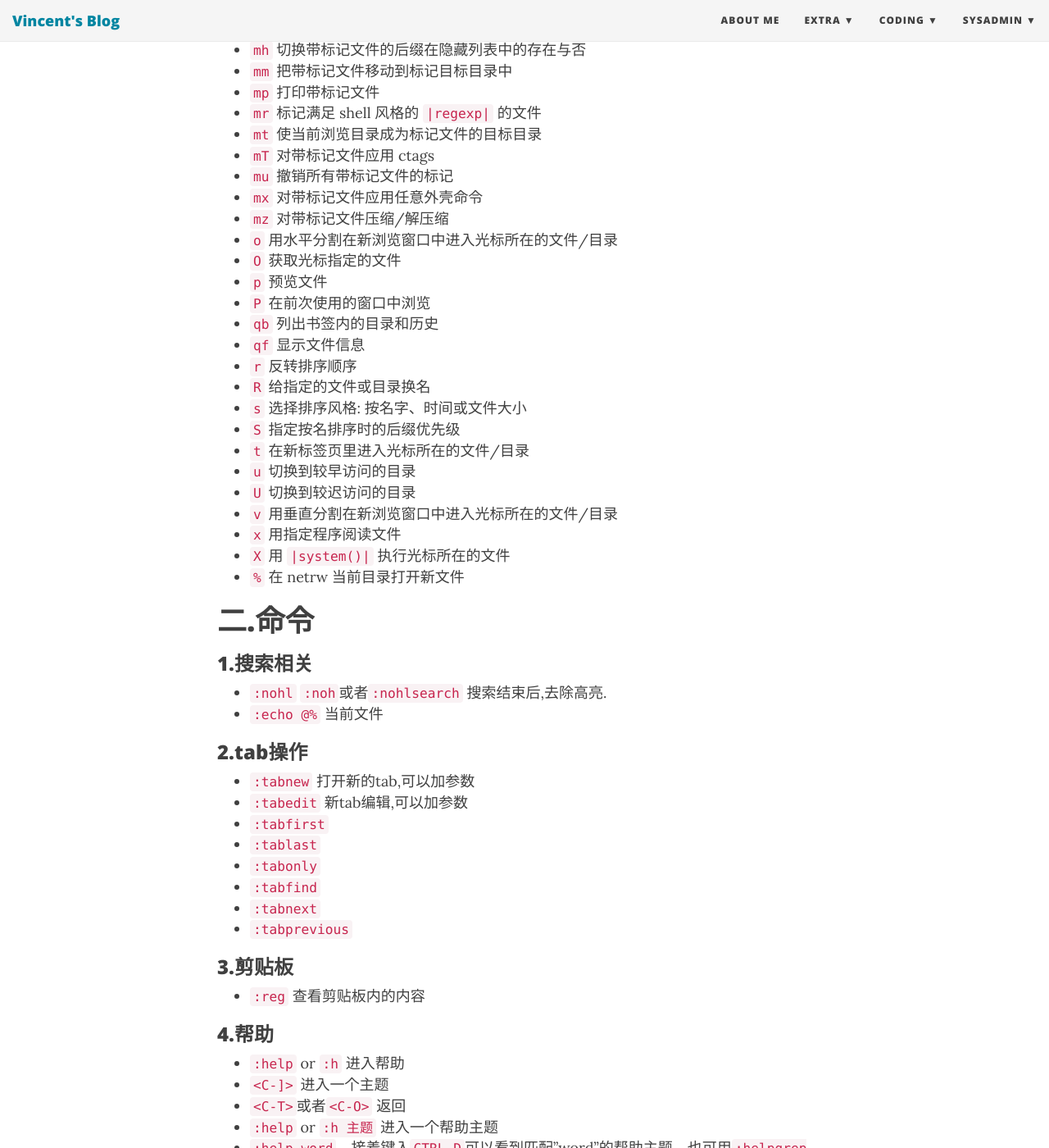
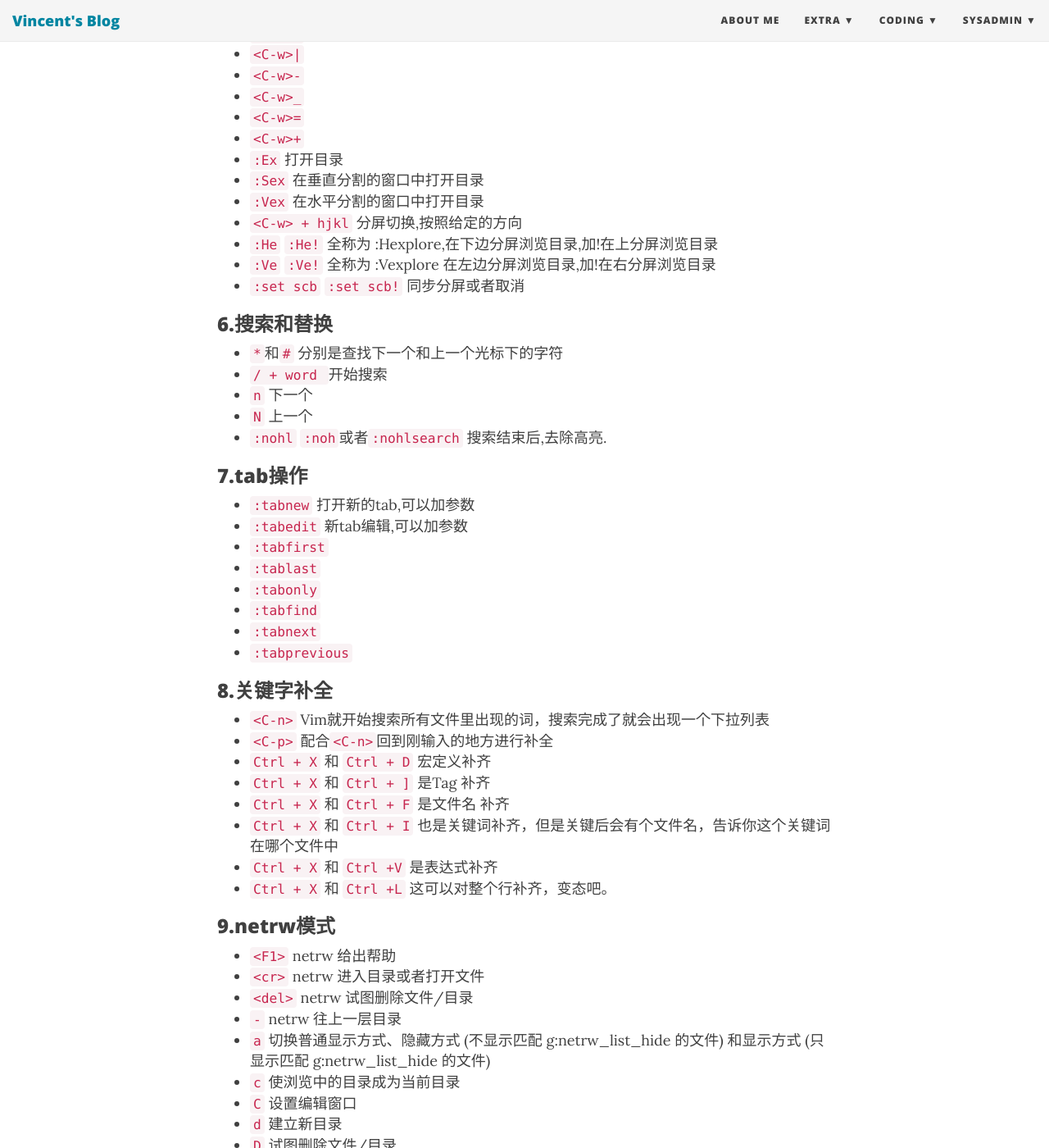
Before and after one commit to rainytooo/rainytooo.github.io, a Jekyll site: the page built from _posts/2017/05/2017-05-24-vim-shortcut-and-commands.md, in a window 1280 px wide and 1400 px high, scrolled down 2878 px. Shown: the whole window at 82% size. Built offline with Jekyll 4.4.1, drawn with Linux system fonts in a browser that asks for light colours; nearby versions of some CDN libraries; comment, search, counter and statistics services are not loaded; some of the changed text lies outside the part shown.

Commit message:
2017年 5月25日 星期四 11时57分38秒 CST

```diff
--- a/_posts/2017/05/2017-05-24-vim-shortcut-and-commands.md
+++ b/_posts/2017/05/2017-05-24-vim-shortcut-and-commands.md
@@ -9,97 +9,162 @@
 
 # 一.快捷键
 
+* 1.编辑
+* 2.剪贴板
+* 3.缓冲区
+* 4.移动
+* 5.窗口操作
+* 6.搜索和替换
+* 7.tab操作
+* 8.关键字补全
+* 9.netrw模式
+* 10.帮助
+* 11.其它
+
+
 ### 1.编辑
 
-* `i` 					在光标的字之前
-* `a`					在光标的字之后
-* `I` 					在光标的行首
-* `A` 					在光标的行尾
-* `s`				    删除光标所在行
-* `S`				    删除整行
-* `u`				    撤销
-* `ctrl + r`			反撤销
-* `x`				    向后删除
-* `X`				    向前删除
+* `i`                   在光标的字之前
+* `a`                   在光标的字之后
+* `I`                   在光标的行首
+* `A`                   在光标的行尾
+* `s`                   删除光标所在行
+* `S`                   删除整行
+* `u`                   撤销
+* `ctrl + r`            反撤销
+* `x`                   向后删除
+* `X`                   向前删除
 * `c`
 * `C`                   替换整行
-* `d + w`				删除光标右边的单词,  而且在黏贴板 按p可以粘贴出来
-* `dd`				    删除一行,光标所在的行
-* `行数dd`				删除指定数量的行
-* `r`				    替换
-* `o`				    在当前行的下面插入一行
-* `O`				    在当前行的上面插入一行
+* `d + w`               删除光标右边的单词,  而且在黏贴板 按p可以粘贴出来
+* `dd`                  删除一行,光标所在的行
+* `行数dd`              删除指定数量的行
+* `r`                   替换
+* `o`                   在当前行的下面插入一行
+* `O`                   在当前行的上面插入一行
 * "多次重复插入字符,比如 3i 然后输入单词go 再按esc就可以得到 gogogo"
-* `guu`				    小写(行)
-* `gUU`				    大写(行)
-* `g~~`				    翻转大小写(行)
+* `guu`                 小写(行)
+* `gUU`                 大写(行)
+* `g~~`                 翻转大小写(行)
 * 选中后用o可以在选中文字的前后跳转
+* `>>`                  向右给它进当前行
+* `<<`                  向左缩进当前行
+* `=`                   缩进当前行 （和上面不一样的是，它会对齐缩进）
+* `=%`                  把光标位置移到语句块的括号上，然后按=%，缩进整个语句块（%是括号匹配）
+* `G=gg` 或 `gg=G`      缩进整个文件（G是到文件结尾，gg是到文件开头）
 
 
 ### 2.剪贴板
 
-* `yy`				    复制一行
-* `行数yy`				复制一行多次
-* `p`				    粘贴粘贴板的第一个
-* `数字p`				粘贴粘贴板的第N个
+* `yy`                  复制一行
+* `行数yy`              复制一行多次
+* `p`                   粘贴粘贴板的第一个
+* `数字p`               粘贴粘贴板的第N个
+* `:reg`                查看剪贴板内的内容
 
 
+### 3.缓冲区
+
+* `:ls`                 查看缓冲区所有文件
+    + 用`:ls`以后，在文件的前面会有一些标记
+        - `–` （非活动的缓冲区）
+        - `a` （当前被激活缓冲区）
+        - `h` （隐藏的缓冲区）
+        - `%` （当前的缓冲区）
+        - `#` （交换缓冲区）
+        - `=` （只读缓冲区）
+        - `+` （已经更改的缓冲区）
+* `:buffer [num]` 或者 `:buffer src/http/ngx_http.c`    直接切换缓冲区文件
+* `:bnext`              缩写 :bn
+* `:bprevious`          缩写 :bp
+* `:blast`              缩写 :bl
+* `:bfirst`             缩写 :bf
+* `:cd xx`              切换
+* `:pwd`                查看工作目录
 
 
-### 3.移动
+### 4.移动
 
 * `M`                   当前屏幕中间
 * `L`                   底部
 * `H`                   顶部
 * `G`                   文件底部, `gg`文件顶部
-* `h`				    向左
-* `j`				    向下
-* `k`				    向上
-* `l`				    向右
-* `ctrl + f`			翻页 向前
-* `ctrl + b`			翻页 向后
-* `ctrl + d`			翻页 向前半页
-* `ctrl + u`			翻页 向后半页
-* `0`			    	移动到行首
-* `$`			    	移动到行尾
-* `^`			    	移动到当前第一个非空字符
-* `%`			    	移动到对应括号
-* `w`			    	下一个word
-* `e`			    	到word的结尾
-* `b`				    上一个word
+* `h`                   向左
+* `j`                   向下
+* `k`                   向上
+* `l`                   向右
+* `ctrl + f`            翻页 向前
+* `ctrl + b`            翻页 向后
+* `ctrl + d`            翻页 向前半页
+* `ctrl + u`            翻页 向后半页
+* `0`                   移动到行首
+* `$`                   移动到行尾
+* `^`                   移动到当前第一个非空字符
+* `%`                   移动到对应括号
+* `w`                   下一个word
+* `e`                   到word的结尾
+* `b`                   上一个word
 * " 所有的移动都可以在前面加上数字来多次移动  比如3w  2b  9l "
-* `数字gg`				移动到指定的行
-* `gg`				    移动到0行
-* `G`				    移动到尾行
-* `gt`				    下一个tab
-* `gT`				    上一个tab
-* `<C-E>`				向下滚屏
-* `<C-Y>`				向上滚屏
-* `zz`				    让你的光标在屏幕最中间
+* `数字gg`              移动到指定的行
+* `gg`                  移动到0行
+* `G`                   移动到尾行
+* `gt`                  下一个tab
+* `gT`                  上一个tab
+* `<C-E>`               向下滚屏
+* `<C-Y>`               向上滚屏
+* `zz`                  让你的光标在屏幕最中间
 * `<C-o>`               跳转上一个文件
 
-### 4.窗口操作
+### 5.窗口操作
 
-* `<C-W>v`				水平拆分
+* `<C-W>v`              水平拆分
+* `<C-W>s`              垂直拆分
 * `<C-w>|`
 * `<C-w>-`
 * `<C-w>_`
 * `<C-w>=`
 * `<C-w>+`
-* `:Ex`	    			打开目录
-* `:Sex`				在垂直分割的窗口中打开目录
-* `:Vex`				在水平分割的窗口中打开目录
+* `:Ex`                 打开目录
+* `:Sex`                在垂直分割的窗口中打开目录
+* `:Vex`                在水平分割的窗口中打开目录
+* `<C-w> + hjkl`        分屏切换,按照给定的方向
+* `:He`  `:He!`         全称为 :Hexplore,在下边分屏浏览目录,加!在上分屏浏览目录
+* `:Ve`  `:Ve!`         全称为 :Vexplore 在左边分屏浏览目录,加!在右分屏浏览目录
+* `:set scb` `:set scb!`    同步分屏或者取消
 
-### 5.查找
+### 6.搜索和替换
 
-* `*`和`#`				分别是查找下一个和上一个光标下的字符
-* `/ + word `			开始搜索
-* `n`				    下一个
-* `N`				    上一个
+* `*`和`#`              分别是查找下一个和上一个光标下的字符
+* `/ + word `           开始搜索
+* `n`                   下一个
+* `N`                   上一个
+* `:nohl` `:noh`或者`:nohlsearch`       搜索结束后,去除高亮.
 
 
 
-### netrw模式
+### 7.tab操作
+
+* `:tabnew`                 打开新的tab,可以加参数
+* `:tabedit`                新tab编辑,可以加参数
+* `:tabfirst`
+* `:tablast`
+* `:tabonly`
+* `:tabfind`
+* `:tabnext`
+* `:tabprevious`
+
+### 8.关键字补全
+
+* `<C-n>`               Vim就开始搜索所有文件里出现的词，搜索完成了就会出现一个下拉列表
+* `<C-p>`               配合`<C-n>`回到刚输入的地方进行补全
+* `Ctrl + X` 和 `Ctrl + D` 宏定义补齐
+* `Ctrl + X` 和 `Ctrl + ]` 是Tag 补齐
+* `Ctrl + X` 和 `Ctrl + F` 是文件名 补齐
+* `Ctrl + X` 和 `Ctrl + I` 也是关键词补齐，但是关键后会有个文件名，告诉你这个关键词在哪个文件中
+* `Ctrl + X` 和 `Ctrl +V` 是表达式补齐
+* `Ctrl + X` 和 `Ctrl +L` 这可以对整个行补齐，变态吧。
+
+### 9.netrw模式
 
 * `<F1>`   netrw 给出帮助
 * `<cr>`   netrw 进入目录或者打开文件
@@ -148,48 +213,29 @@
 * `%`    在 netrw 当前目录打开新文件
 
 
-# 二.命令
+### 10.帮助
 
-### 1.搜索相关
-
-* `:nohl` `:noh`或者`:nohlsearch`		搜索结束后,去除高亮.
-* `:echo @%` 当前文件
-
-### 2.tab操作
-
-* `:tabnew`				    打开新的tab,可以加参数
-* `:tabedit`				新tab编辑,可以加参数
-* `:tabfirst`
-* `:tablast`
-* `:tabonly`
-* `:tabfind`
-* `:tabnext`
-* `:tabprevious`
+* `:help` or `:h`           进入帮助
+* `<C-]>`                   进入一个主题
+* `<C-T>`或者`<C-O>`        返回
+* `:help` or `:h 主题`      进入一个帮助主题
+* `:help word`，接着键入`CTRL-D`可以看到匹配"word"的帮助主题。也可用`:helpgrep word`。
+* `:map`                    查询所有map
+* `:map <key>`              查询此快捷键
 
 
-### 3.剪贴板
+### 11.其它
 
-* `:reg`				查看剪贴板内的内容
-
-### 4.帮助
-
-* `:help` or `:h`			进入帮助
-* `<C-]>`				    进入一个主题
-* `<C-T>`或者`<C-O>`		返回
-* `:help` or `:h 主题`		进入一个帮助主题
-* `:help word`，接着键入`CTRL-D`可以看到匹配"word"的帮助主题。也可用`:helpgrep word`。
-* `:map`				    查询所有map
-* `:map <key>`			    查询此快捷键
-
-
-
-### 其它
-
-* `:DiffOrig`			查看当前文件和刚加载的时候的diff
-* `:diffoff`			当前窗口关闭diff模式
-* `:ls`				    显示现有的buffer
-* `:cd ..`				进入父目录
-* `:args`				显示目前打开的文件
-* `:lcd %:p:h`			更改到当前文件所在的目录
-* `!!date`				插入时间日期
+* `:echo @%`            当前文件
+* `:DiffOrig`           查看当前文件和刚加载的时候的diff
+* `:diffoff`            当前窗口关闭diff模式
+* `:ls`                 显示现有的buffer
+* `:cd ..`              进入父目录
+* `:args`               显示目前打开的文件
+* `:lcd %:p:h`          更改到当前文件所在的目录
+* `!!date`              插入时间日期
 * `:call mkdir('xx')`   创建目录
+* `ga`                  查看光标处字符的ascii码
+* `g8`                  查看光标处字符的utf-8编码
+* 按`v`键进入选择模式，然后移动光标选择你要的文本，按`u`转小写，按`U`转大写
+* 按`v` 键进入选择模式，然后按h,j,k,l移动光标，选择文本，然后按`y`进行复制,按`p`进行粘贴。
```
Also changed, not shown: _posts/2017/05/2017-05-25-vim-tips.md (added, +24 -0 lines).
